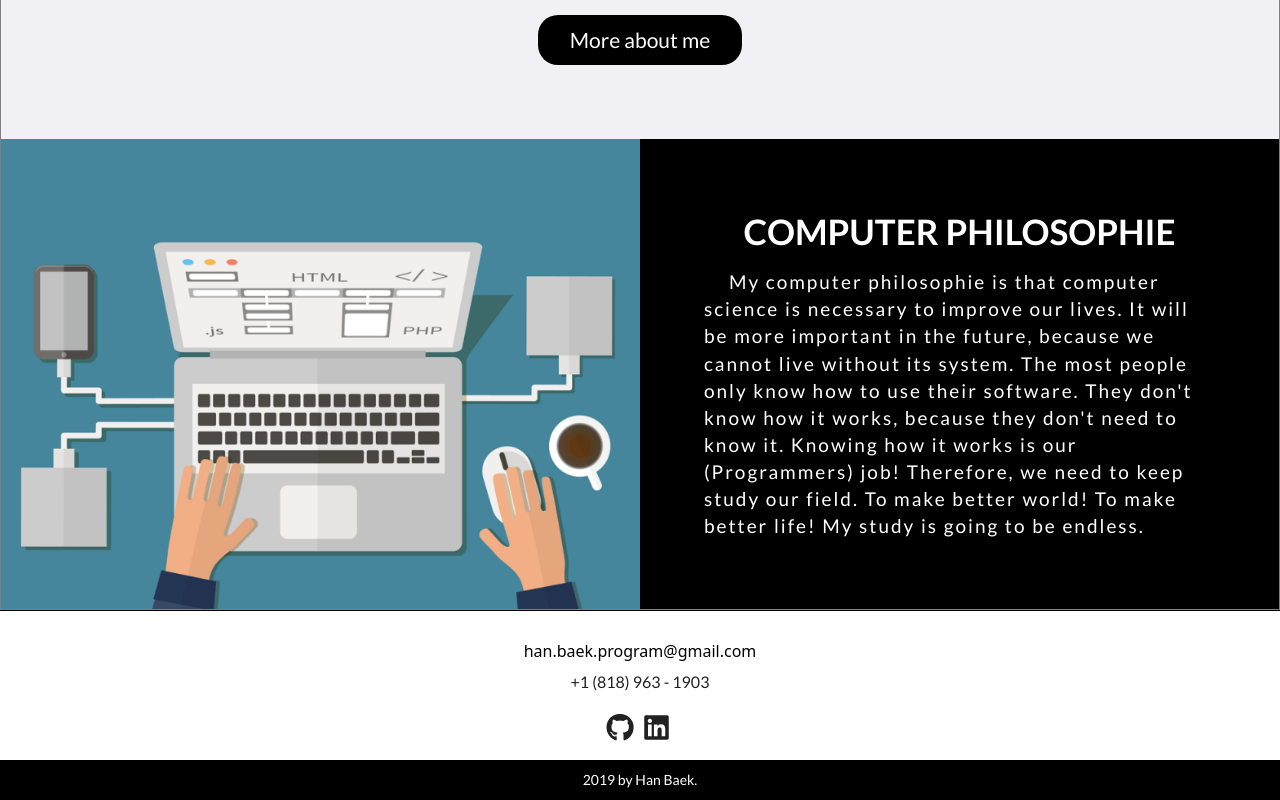
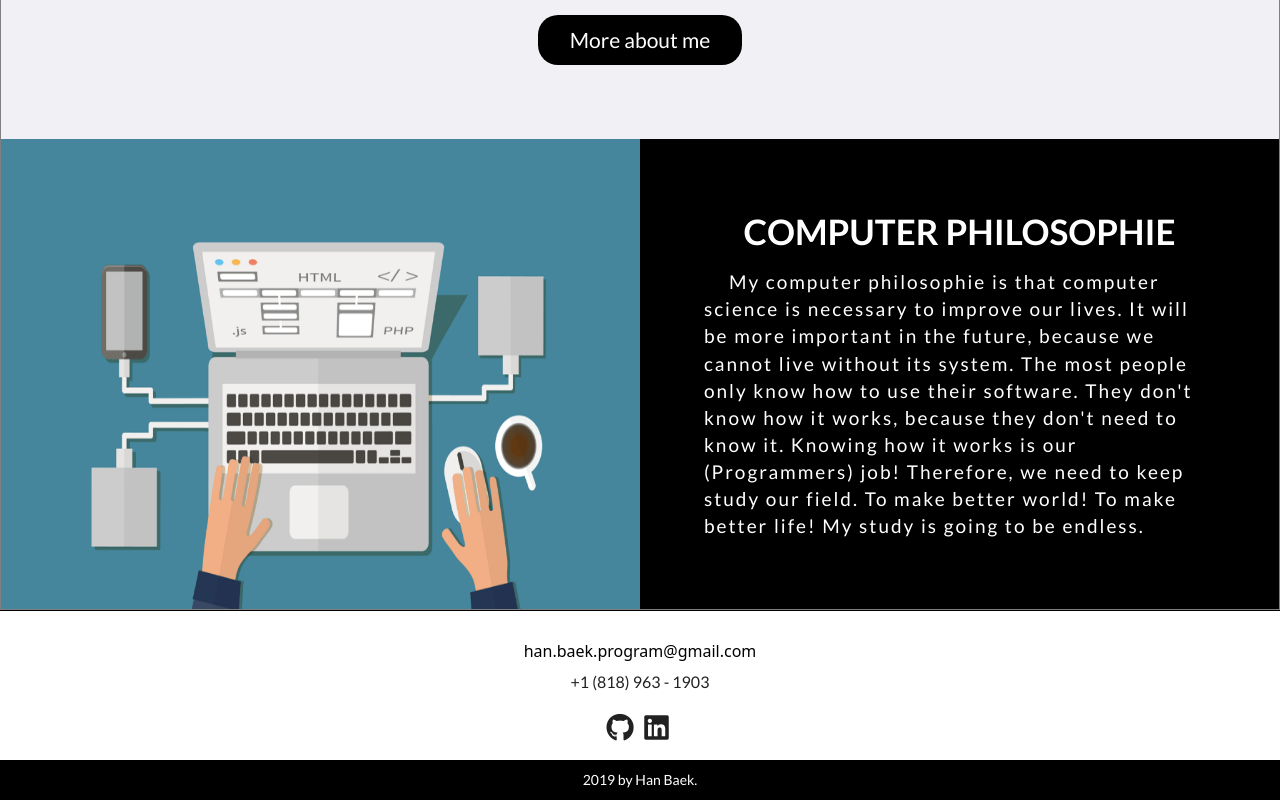
Before and after one commit to bhgs89/Myblog, a React (Create React App) app: page / in a window 1280 px wide. Shown: the part 1205-2005 px from the top of the page. Built offline with nearby package versions, Linux system fonts and the light colour scheme.

Commit message:
Adjust mainpage - v13

```diff
--- a/src/components/aboutme/Career.js
+++ b/src/components/aboutme/Career.js
@@ -7,6 +7,13 @@ const Container = styled.div`
   display: grid;
   grid-row-gap: 30px;
   background-color: #f0f0f5;
+
+  @media only screen and (device-width: 375px) and (orientation: portrait) {
+    grid-row-gap: 15px;
+  }
+  @media only screen and (device-width: 667px) and (orientation: landscape) {
+    grid-row-gap: 15px;
+  }
 `;
 const Header = styled.h2`
   text-transform: uppercase;
@@ -34,7 +41,20 @@ const Work = styled.div`
   }
 `;
 const Subject = styled.h3`
-  text-align: center;
+  text-align: left;
+
+  @media only screen and (min-device-width: 411px) and (max-device-width: 768px) and (orientation: portrait) {
+    text-align: center;
+  }
+  @media only screen and (min-device-width: 731px) and (max-device-width: 768px) and (orientation: landscape) {
+    text-align: center;
+  }
+  @media only screen and (device-width: 375px) and (orientation: portrait) {
+    text-align: center;
+  }
+  @media only screen and (device-width: 667px) and (orientation: landscape) {
+    text-align: center;
+  }
 `;
 const List = styled.ul`
   list-style-position: inside;
--- a/src/components/mainpage/ImageContent.js
+++ b/src/components/mainpage/ImageContent.js
@@ -2,64 +2,46 @@ import React from 'react';
 import styled from 'styled-components';
 import computer_img from '../../pics/computer_img.png';
 
-// const Image = styled.img`
-//   width: 100%;
-//   height: 470px;
-
-//   @media only screen and (min-device-width: 411px) and (max-device-width: 768px) and (orientation: portrait) {
-//     height: 250px;
-//   }
-//   @media only screen and (min-device-width: 731px) and (max-device-width: 768px) and (orientation: landscape) {
-//     height: 280px;
-//   }
-
-//   @media only screen and (device-width: 375px) and (orientation: portrait) {
-//     height: 240px;
-//   }
-//   @media only screen and (device-width: 667px) and (orientation: landscape) {
-//     height: 280px;
-//   }
-// `;
-
-// const ImageContent = () => {
-//   return <Image src={computer_img} alt="Compuet Science Image" />;
-// };
-
-const Image = styled.div`
-  background-image: url(${computer_img});
-  background-size: cover;
-  background-repeat: no-repeat;
-  background-position: center center;
-
+const Container = styled.div`
   @media only screen and (min-device-width: 411px) and (max-device-width: 768px) and (orientation: portrait) {
-    background-image: url(${computer_img});
-    background-size: cover;
-    background-repeat: no-repeat;
-    background-position: center center;
+    height: 250px;
   }
   @media only screen and (min-device-width: 731px) and (max-device-width: 768px) and (orientation: landscape) {
-    background-image: url(${computer_img});
-    background-size: cover;
-    background-repeat: no-repeat;
-    background-position: center center;
+    height: 280px;
   }
 
   @media only screen and (device-width: 375px) and (orientation: portrait) {
-    background-image: url(${computer_img});
-    background-size: cover;
-    background-repeat: no-repeat;
-    background-position: center center;
+    height: 240px;
   }
   @media only screen and (device-width: 667px) and (orientation: landscape) {
-    background-image: url(${computer_img});
-    background-size: cover;
-    background-repeat: no-repeat;
-    background-position: center center;
+    height: 280px;
+  }
+`;
+const Image = styled.img`
+  width: 100%;
+  height: 470px;
+
+  @media only screen and (min-device-width: 411px) and (max-device-width: 768px) and (orientation: portrait) {
+    height: 250px;
+  }
+  @media only screen and (min-device-width: 731px) and (max-device-width: 768px) and (orientation: landscape) {
+    height: 280px;
+  }
+
+  @media only screen and (device-width: 375px) and (orientation: portrait) {
+    height: 240px;
+  }
+  @media only screen and (device-width: 667px) and (orientation: landscape) {
+    height: 280px;
   }
 `;
 
 const ImageContent = () => {
-  return <Image />;
+  return (
+    <Container>
+      <Image src={computer_img} alt="Compuet Science Image" />
+    </Container>
+  );
 };
 
 export default ImageContent;
```
